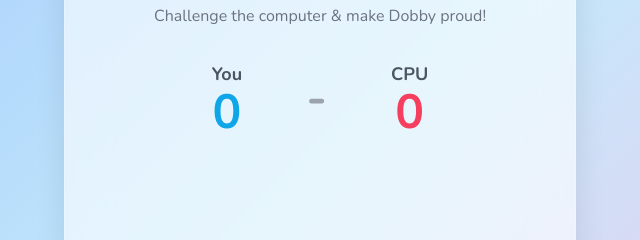
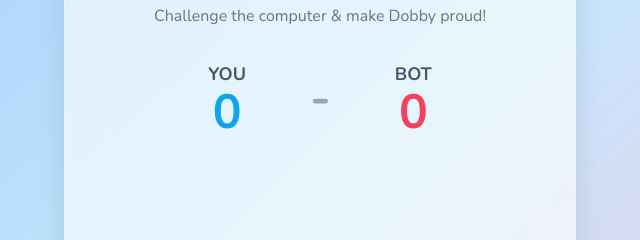
Before and after one commit to anuragankit/rock-paper-scissors-game, a plain HTML site: page index.html in a window 1280 px wide. Shown: the part 224-464 px from the top of the page, 320-960 px from the left. Drawn offline with nearby package versions, Linux system fonts and the light colour scheme.

Commit message:
index.html

```diff
--- a/index.html
+++ b/index.html
@@ -89,12 +89,12 @@
       <!-- Scoreboard -->
       <div class="flex justify-center items-center space-x-8 md:space-x-16 mb-8 text-2xl font-bold">
         <div class="text-center">
-          <p class="text-gray-600 text-lg">You</p>
+          <p class="text-gray-600 text-lg">YOU</p>
           <p id="player-score" class="text-5xl text-sky-500">0</p>
         </div>
         <div class="text-5xl text-gray-400">-</div>
         <div class="text-center">
-          <p class="text-gray-600 text-lg">CPU</p>
+          <p class="text-gray-600 text-lg">BOT</p>
           <p id="computer-score" class="text-5xl text-rose-500">0</p>
         </div>
       </div>
@@ -166,7 +166,7 @@
       else { msg = "It's a Tie!"; cls = 'result-tie'; }
       resultMessageEl.textContent = msg;
       resultMessageEl.classList.add(cls);
-      choicesMessageEl.textContent = `You: ${emojiMap[playerChoice]} vs BOT: ${emojiMap[computerChoice]}`;
+      choicesMessageEl.textContent = `You: ${emojiMap[playerChoice]} vs Bot: ${emojiMap[computerChoice]}`;
       mascots.forEach(m => m.addEventListener('animationend', () => m.classList.remove('wave')));
     }
     function resetGame() {
```
